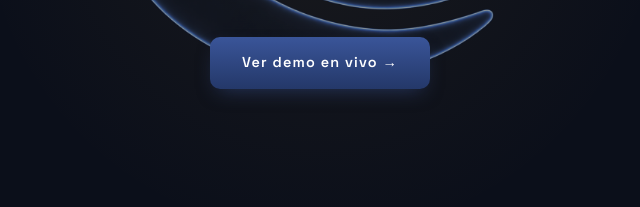
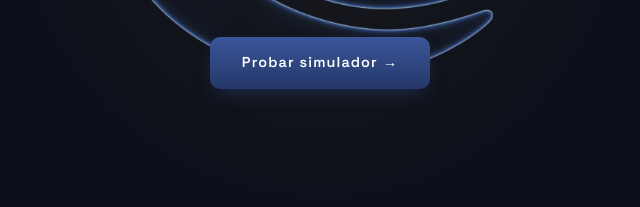
Before and after one commit to ProyectoMoon/Web, a plain HTML site: page index.html in a window 1280 px wide. Shown: the part 502-709 px from the top of the page, 320-960 px from the left. Drawn offline with Linux system fonts and the light colour scheme.

Commit message:
Botón principal: Probar simulador, enlaza al simulador de paciente
Co-Authored-By: Claude Opus 5.5 <noreply@anthropic.com>
Claude-Session: https://claude.ai/code/session_01HczC7VyWY5316JFrwkRK1F

```diff
--- a/index.html
+++ b/index.html
@@ -709,7 +709,7 @@ footer {
     <p class="hero-tagline">
       Pulsera inteligente de monitoreo vital. Detecta caídas, mide signos vitales y alerta a tus contactos de emergencia en tiempo real.
     </p>
-    <a href="#monitor" class="hero-cta">Ver demo en vivo →</a>
+    <a href="https://proyectomoon.github.io/TestPaciente/" class="hero-cta">Probar simulador →</a>
   </section>
 
   <div class="divider"></div>
```
